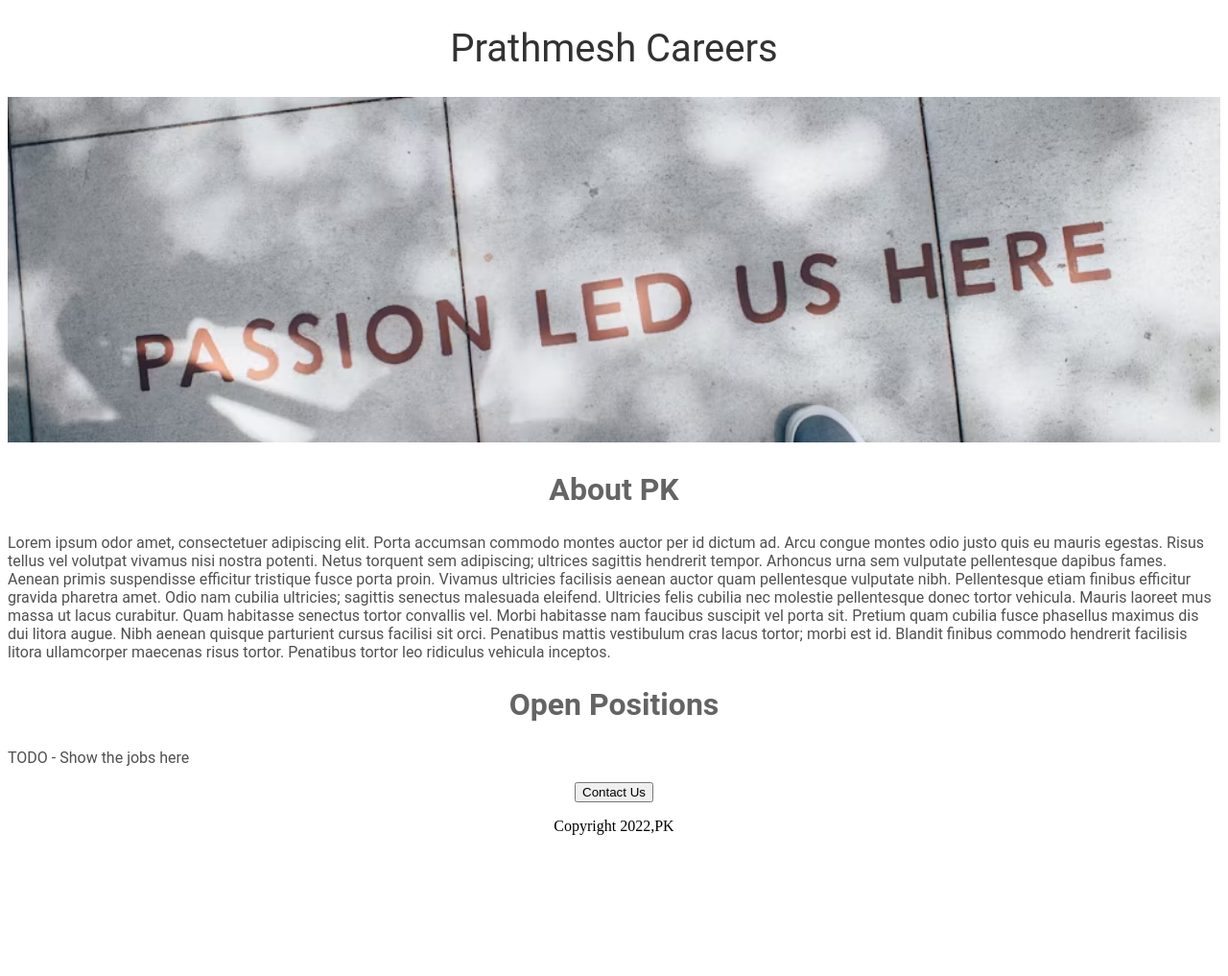
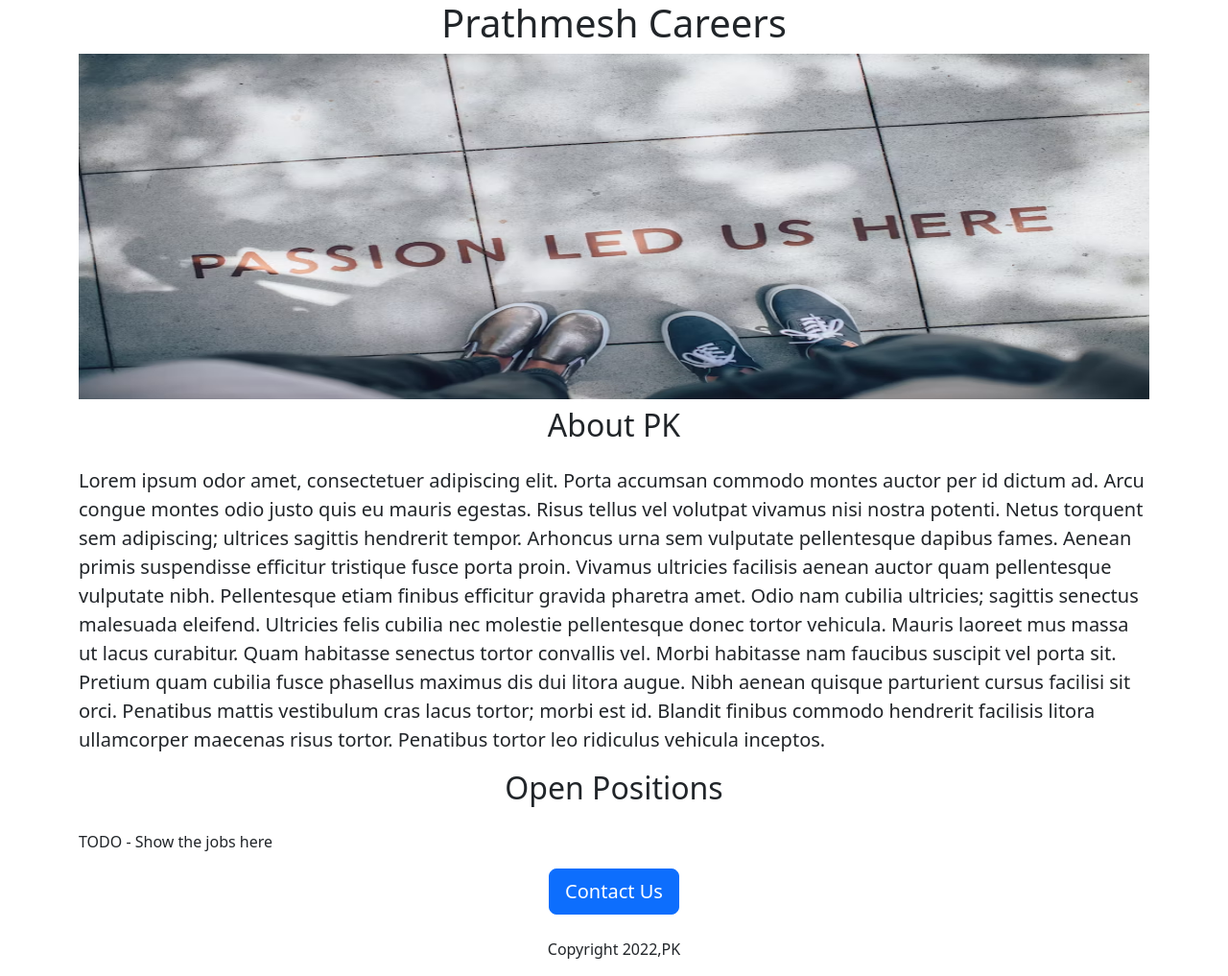
Before and after one commit to Prathmesh0001761/Careers-Website, a Flask app: page / in a window 1280 px wide. Shown: the whole page at 96% size. Before the commit the page ends 870 px from the top, so only its background shows below. Run offline with Flask 3, Linux system fonts and the light colour scheme.

Commit message:
ADDED BOOTSTRAP

```diff
--- a/templates/home.html
+++ b/templates/home.html
@@ -1,50 +1,32 @@
 <!DOCTYPE html>
 <html>
   <head>
+    <meta charset="utf-8">
+    <meta name="viewport" content="width=device-width, initial-scale=1">
     <title>Prathmesh Careers</title>
+    <link href="https://cdn.jsdelivr.net/npm/bootstrap@5.3.3/dist/css/bootstrap.min.css" rel="stylesheet" integrity="sha384-QWTKZyjpPEjISv5WaRU9OFeRpok6YctnYmDr5pNlyT2bRjXh0JMhjY6hW+ALEwIH" crossorigin="anonymous">
     <style>
-      h1{
-        font-size:40px;
-        font-family:Roboto;
-        font-weight:normal;
-        color:rgb(50,50,50);
-        text-align:center;
-      }
       #banner{
-        width:100%;
-        height:360px;
-        object-fit:cover
-      }
-      h2{
-        font-family:roboto;
-        font-size:32px;
-        color:rgb(100,100,100);
-        text-align:center
-      }
-      .bodytext{
-        font-family:Roboto;
-        color:rgb(80,80,80)
-      }
-      #container{
-        max-width:720px;
-        margin:0 auto;
+      height:360px;
+      width:100%
       }
     </style>
+
   </head>
   <body>
     <div class="container">
-    <h1> Prathmesh Careers</h1>
-    <img id="banner" src="https://99d379f4-e9a7-41b9-9236-ce82cf63b5aa-00-2pidz2bfabqq3.pike.replit.dev/static/banner.jpg" >
+    <h1 class="text-center"> Prathmesh Careers</h1>
+    <img class='img-fluid' id="banner" src="https://99d379f4-e9a7-41b9-9236-ce82cf63b5aa-00-2pidz2bfabqq3.pike.replit.dev/static/banner.jpg" >
   </body>
-  <h2>About PK</h2>
-  <p class="bodytext">
+  <h2 class="text-center mt-2 mb-4">About PK</h2>
+  <p class="lead">
     Lorem ipsum odor amet, consectetuer adipiscing elit. Porta accumsan commodo montes auctor per id dictum ad. Arcu congue montes odio justo quis eu mauris egestas. Risus tellus vel volutpat vivamus nisi nostra potenti. Netus torquent sem adipiscing; ultrices sagittis hendrerit tempor. Arhoncus urna sem vulputate pellentesque dapibus fames. Aenean primis suspendisse efficitur tristique fusce porta proin. Vivamus ultricies facilisis aenean auctor quam pellentesque vulputate nibh. Pellentesque etiam finibus efficitur gravida pharetra amet. Odio nam cubilia ultricies; sagittis senectus malesuada eleifend. Ultricies felis cubilia nec molestie pellentesque donec tortor vehicula. Mauris laoreet mus massa ut lacus curabitur. Quam habitasse senectus tortor convallis vel. Morbi habitasse nam faucibus suscipit vel porta sit. Pretium quam cubilia fusce phasellus maximus dis dui litora augue. Nibh aenean quisque parturient cursus facilisi sit orci. Penatibus mattis vestibulum cras lacus tortor; morbi est id. Blandit finibus commodo hendrerit facilisis litora ullamcorper maecenas risus tortor. Penatibus tortor leo ridiculus vehicula inceptos.
   </p>
-  <h2>Open Positions</h2>
-  <p class="bodytext">TODO - Show the jobs here</p>
-  <div style="text-align:center">
-  <button>Contact Us</button>
-    <p>Copyright 2022,PK</p>
+  <h2 class="text-center  mt-2 mb-4">Open Positions</h2>
+  <p>TODO - Show the jobs here</p>
+  <div class="text-center">
+  <button class="btn btn-primary btn-lg">Contact Us</button>
+    <p class='mt-4'>Copyright 2022,PK</p>
   </div>
   </div>
 </html>
```
